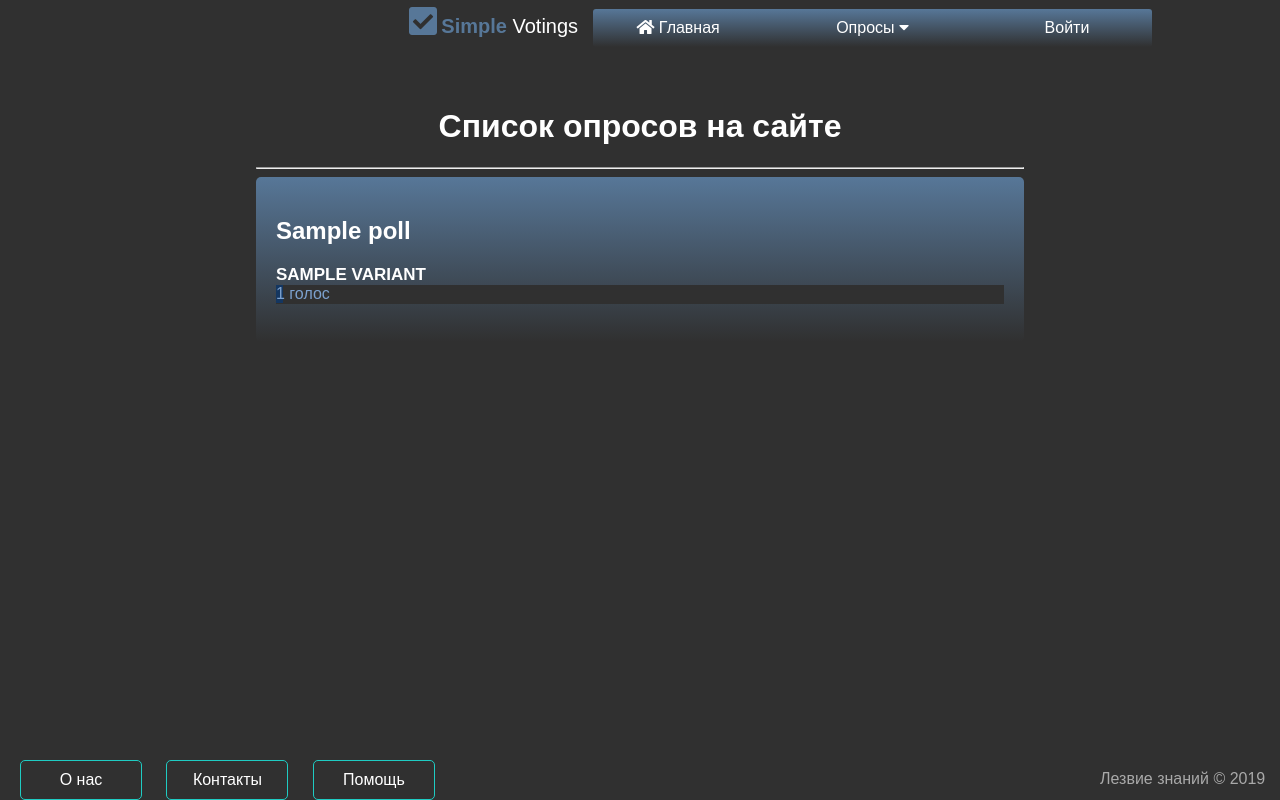
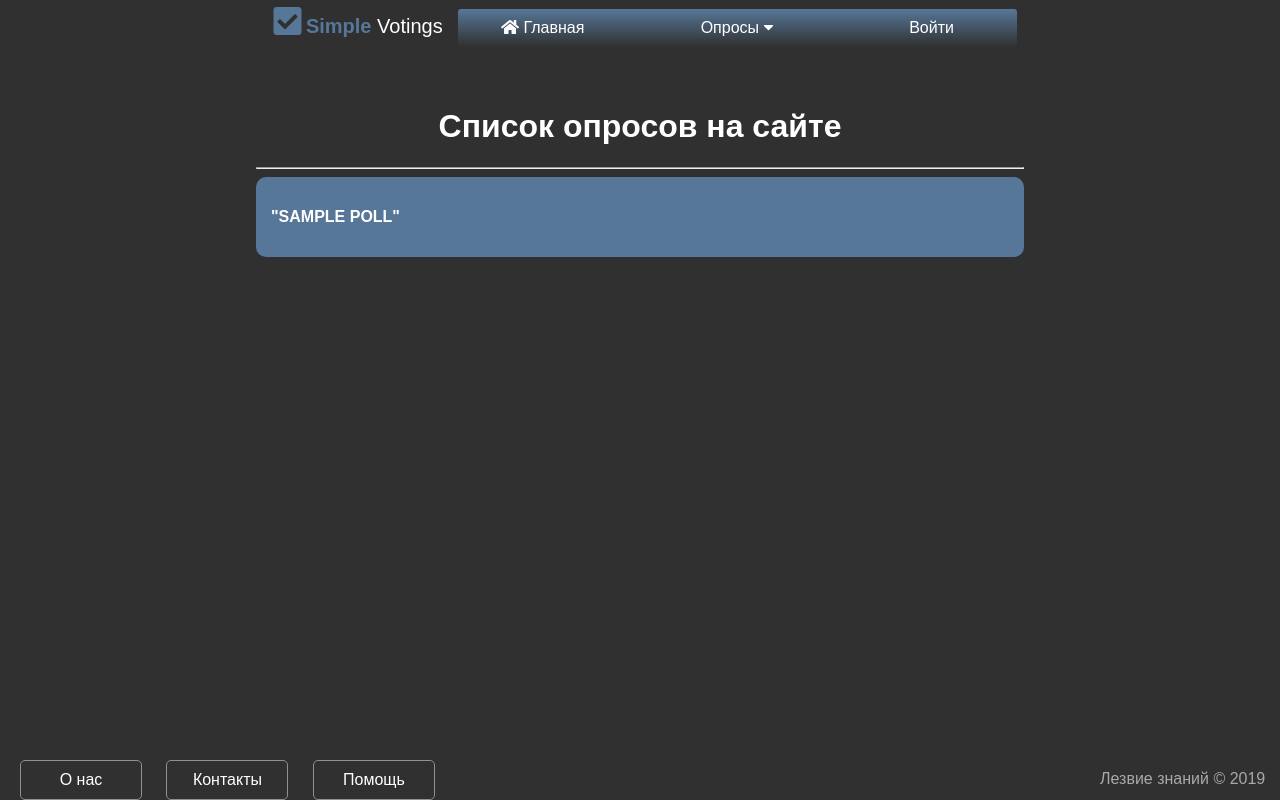
Before and after one commit to BlackWarlow/vote, a Django app: page /polls/ in a window 1280 px wide. Run offline with Django 3.2, Linux system fonts and the light colour scheme; tables that the repository leaves empty hold one stand-in row (values such as "Sample post"); some libraries are stand-ins or nearby versions.

Commit message:
Fix styles, add my_polls page, fix polls page

```diff
--- a/simple_votings/urls.py
+++ b/simple_votings/urls.py
@@ -28,7 +28,9 @@ urlpatterns = [
     path('polls/', views.polls_page),
     path('poll/<int:id>/', views.view_poll),
     path('polls/create/', views.poll_create_page),
+    path('my_polls/', views.my_polls),
     path('polls/add_report/', views.add_report),
+    path('polls/add_report/<int:id>/', views.add_report),
     path('accounts/login/', views.login_page),
     path('accounts/logout/', views.logout_page),
     path('accounts/user/', views.user),
--- a/static/css/base.css
+++ b/static/css/base.css
@@ -36,11 +36,11 @@ a {
 	vertical-align: middle;
 	text-align: center;
 	-webkit-appearance: button;
-	border: 1px solid rgb(31,204,195);
+	border: 1px solid #909090;
 }
 .button:hover {
 	transition: 0.2s;
-	background-color:rgb(0,255,234);
+	background-color:#909090;
 	color: black;
 }
 
@@ -68,6 +68,7 @@ a {
 
 main {
 	padding-top: 40px;
+	padding-bottom: 60px;
 	margin-left: 20%;
 	margin-right: 20%;
 }
--- a/static/css/menu.css
+++ b/static/css/menu.css
@@ -1,7 +1,7 @@
 .menu {
 	padding-top: 5px;
 	margin-left: auto;
-	margin-right: 10%;
+	margin-right: auto;
 	display: table;
 }
 
--- a/static/css/pages/creators.css
+++ b/static/css/pages/creators.css
@@ -19,7 +19,7 @@
 .about-us p{
 	color:#7C878F;
 	font-size:20px;
-	margin:0;
+	margin: 0px;
 }
 .about-us span{
 	color: rgba(255,255,255,0);
@@ -33,7 +33,7 @@
 	float:right;
 }
 .social-icons ul{
-	padding:0;
+	padding: 0px;
 	margin:2em 0 0;
 }
 .social-icons ul li{
--- a/vote/templates/accounts/edit.html
+++ b/vote/templates/accounts/edit.html
@@ -12,9 +12,8 @@
 		<form action="/accounts/edit/" method="POST">
 			{% csrf_token%}
 			<div class="cl_container">
-				{% if form.errors or errors %}
-					{{ form.errors }}<br>
-					{{ errors }}
+				{% if errors %}
+					<div class="msg_warning">{{ errors }}</div><br>
 				{% endif %}
 				<center>
 					<div class="input_wrapper user_input">
--- a/vote/templates/creators.html
+++ b/vote/templates/creators.html
@@ -1,7 +1,7 @@
 {% extends 'base.html' %}
 {% load static %}
 {% block content %}
-<link href="{% static 'css/creators.css' %}" rel="stylesheet"/>
+<link href="{% static 'css/pages/creators.css' %}" rel="stylesheet"/>
 
 <body>
 	<h1>О нас</h1>
@@ -10,7 +10,7 @@
 	<div class="about-us">
 		<h2>Лезвие знаний</h2>
 		<p>"Работали все"
-			<span>но реально тащили 4 человека</span></p>
+			<span>но реально тащили 5 человек</span></p>
 	</div>
 
 	<div class="about-grids">
--- a/vote/templates/index.html
+++ b/vote/templates/index.html
@@ -2,7 +2,7 @@
 {% load static %}
 
 {% block content %}
-<link rel="stylesheet" href="{% static 'css/blog.css' %}">
+<link rel="stylesheet" href="{% static 'css/pages/blog.css' %}">
 
 <h1>Главная / Новости сайта</h1>
 <hr>
--- a/vote/templates/polls/poll.html
+++ b/vote/templates/polls/poll.html
@@ -5,5 +5,7 @@
 <body>
 	<h1>{{main_header}}</h1>
 	<hr>
+	<div class="cl_container">
+	</div>
 </body>
 {% endblock %}
--- a/vote/templates/polls/polls.html
+++ b/vote/templates/polls/polls.html
@@ -2,35 +2,6 @@
 {% load static %}
 
 {% block content %}
-<style>
-	.progress-title{
-		font-size: 17px;
-		font-weight: 700;
-		color: white;
-		text-transform: uppercase;
-	}
-	.progress{
-		height: 19px;
-		color: #577798;
-		background: #303030;
-		position: relative;
-	}
-	.progress .progress-bar{
-		position: relative;
-		background: #143660;
-		position: relative;
-		animation: animate-positive 1s;
-	}
-	.progress .progress-value{
-		color: #7CA1CE;
-	}
-	@-webkit-keyframes animate-positive{
-		0%{ width: 0; }
-	}
-	@keyframes animate-positive{
-		0%{ width: 0; }
-	}
-</style>
 <script>
 	function declOfNum(number)
 	{
@@ -44,33 +15,41 @@
 	}
 </script>
 
+<style>
+	#wrapper {
+		text-transform: uppercase;
+		background-color: #577798;
+		border-radius: 10px;
+	}
+	.post {
+		border-bottom: 1px solid #1b2036;
+	}
+	.post:last-child {
+		border-bottom-left-radius: 10px;
+		border-bottom-right-radius: 10px;
+		border-bottom: none;
+	}
+	.post:first-child {
+		border-top-left-radius: 10px;
+		border-top-right-radius: 10px;
+	}
+	.post:hover {
+		background-color: #34689e;
+	}
+</style>
+
 <body>
 	<h1>{{main_header}}</h1>
 	<hr>
 
-	{% for poll in polls%}
-		<div class="post cl_container">
-			<h2  href = "/">{{ poll.1.name }}</h2>
-
-				{% for variant in poll.0 %}
-					<big class = "progress-title">{{ variant.variant_name }}</big>
-					<br>
-					<div class = "progress">
-						<div class="progress-bar" style="width:{{ variant.votes }}%;" id = "pr-b">
-							<div class="progress-value"> <nobr name="counter"> {{ variant.votes }}</nobr></div>
-						</div>
-					</div>
-					<br>
-				{% endfor %}
-
+	<div id="wrapper">
+		{% for poll in polls%}
+		<div class="post">
+			<a href="/poll/{{ poll.1.id }}/">
+				<h4>"{{ poll.1.name }}"</h4>
+			</a>
 		</div>
-	{% endfor %}
-
-	<script>
-		var arr = document.getElementsByName("counter");
-		for(var i = 0; i < arr.length; i++){
-			std(arr[i]);
-		}
-	</script>
+		{% endfor %}
+	</div>
 </body>
 {% endblock %}
--- a/vote/views.py
+++ b/vote/views.py
@@ -4,6 +4,8 @@ from vote.forms import *
 
 from django.http import HttpResponse
 from django.shortcuts import render, redirect
+
+from django.db import IntegrityError
 
 from django.contrib.auth.models import User, AnonymousUser
 from django.contrib.auth import authenticate, logout, login
@@ -54,8 +56,26 @@ def polls_page(request):
     context['main_header'] = 'Список опросов на сайте'
     all_polls = Poll.objects.all()
     lst = []
-    max_polls = min(15, len(all_polls))
+    max_polls = min(30, len(all_polls))
     for i in range(0, max_polls):
+        lst.append(
+            [Poll_variant.objects.filter(
+                belongs_to=all_polls[i]),
+             all_polls[i]]
+        )
+    context['polls'] = lst
+    return render(request, 'polls/polls.html', context)
+
+
+@login_required(login_url='/accounts/login/')
+def my_polls(request):
+    context = get_base_context(request)
+    context['title'] = 'Мои опросы - SV'
+    context['main_header'] = 'Список моих опросов'
+
+    lst = []
+    all_polls = Poll.objects.filter(author=request.user)
+    for i in range(0, len(all_polls)):
         lst.append(
             [Poll_variant.objects.filter(
                 belongs_to=all_polls[i]),
@@ -89,7 +109,7 @@ def poll_create_page(request):
 
         if form.is_valid():
             # Poll name
-            p_name = form.data['name']
+            p_name = form.cleaned_data['name']
 
             # Poll object
             pollobj = Poll(date=context['current_date'],
@@ -100,7 +120,7 @@ def poll_create_page(request):
             # Writing poll objects
             for i in range(1, 11):
                 st = 'variant_' + str(i)
-                cur_name = form.data[st]
+                cur_name = form.cleaned_data[st]
                 if cur_name == '':
                     done = True
                 else:
@@ -129,8 +149,8 @@ def login_page(request):
             formm = User_Auth(request.POST)
             if formm.is_valid():
                 # if everything is entered as it should be
-                user = authenticate(request, username=request.POST["username"],
-                                   password=request.POST["password"])
+                user = authenticate(request, username=User_Auth.cleaned_data["username"],
+                                   password=User_Auth.cleaned_data["password"])
                 if user is not None:
                     # if user exists login
                     login(request, user)
@@ -170,14 +190,14 @@ def user_edit(request):
         user = request.user
         if form.is_valid():
 
-            new_passwd = form.data['new_password']
-            new_username = form.data['username']
-            new_email = form.data['email']
-            new_first_name = form.data['first_name']
-            new_last_name = form.data['last_name']
+            new_passwd = form.cleaned_data['new_password']
+            new_username = form.cleaned_data['username']
+            new_email = form.cleaned_data['email']
+            new_first_name = form.cleaned_data['first_name']
+            new_last_name = form.cleaned_data['last_name']
 
             if new_passwd:
-                if user.check_password(form.data['password']):
+                if user.check_password(form.cleaned_data['password']):
                     user.set_password(new_passwd)
 
             if new_username:
@@ -192,12 +212,16 @@ def user_edit(request):
             if new_last_name:
                 user.last_name = new_last_name
 
-            user.save()
-            messages.add_message(
-                request, messages.INFO, 'Изменения сохранены')
-            return redirect('/accounts/user/')
+            try:
+                user.save()
+            except IntegrityError:
+                context['errors'] = 'Пользователь с таким именем уже существует!'
+            else:
+                messages.add_message(
+                    request, messages.INFO, 'Изменения сохранены')
+                return redirect('/accounts/user/')
         else:
-            context['errors'] = 'Проверьте правильность заполнения полей'
+            context['errors'] = 'Проверьте правильность заполнения полей!'
         context['form'] = form
     else:
         context['form'] = User_Edit_Form()
@@ -215,7 +239,7 @@ def user_register(request):
             email_form = User_Email_Form(request.POST)
             if form.is_valid() and email_form.is_valid():
                 new_user = form.save()
-                new_user.email = email_form.data['email']
+                new_user.email = email_form.cleaned_data['email']
                 new_user.save()
                 messages.add_message(
                     request, messages.INFO, 'Вы зарегестрированы на сайте, войдите, чтобы продолжить')
@@ -245,22 +269,24 @@ def logout_page(request):
 
 
 @login_required(login_url='/accounts/login/')
-def add_report(request):
+def add_report(request, id=None):
     context = get_base_context(request)
     context['title'] = 'Оставить жалобу - SV'
 
     if request.method == 'POST':
         form = Report_Form(request.POST)
         if form.is_valid():
-            poll = Poll.objects.filter(id=form.data['poll_id'])
+            poll = Poll.objects.filter(id=form.cleaned_data['poll_id'])
             record = Report_Model(
-                theme=form.data['theme'],
-                text=form.data['text'],
+                theme=form.cleaned_data['theme'],
+                text=form.cleaned_data['text'],
                 user=request.user,
                 poll_id=poll,
             )
             record.save()
-            context['form'] = Report_Form()
+            messages.add_message(
+                request, messages.INFO, 'Ваша жалоба отправлена администраторам')
     else:
         context['form'] = Report_Form()
+        context['form'].poll_id = id
     return render(request, 'polls/add_report.html', context)
```
Also changed, not shown: static/css/polls/poll.css (added, +32 -0 lines).
